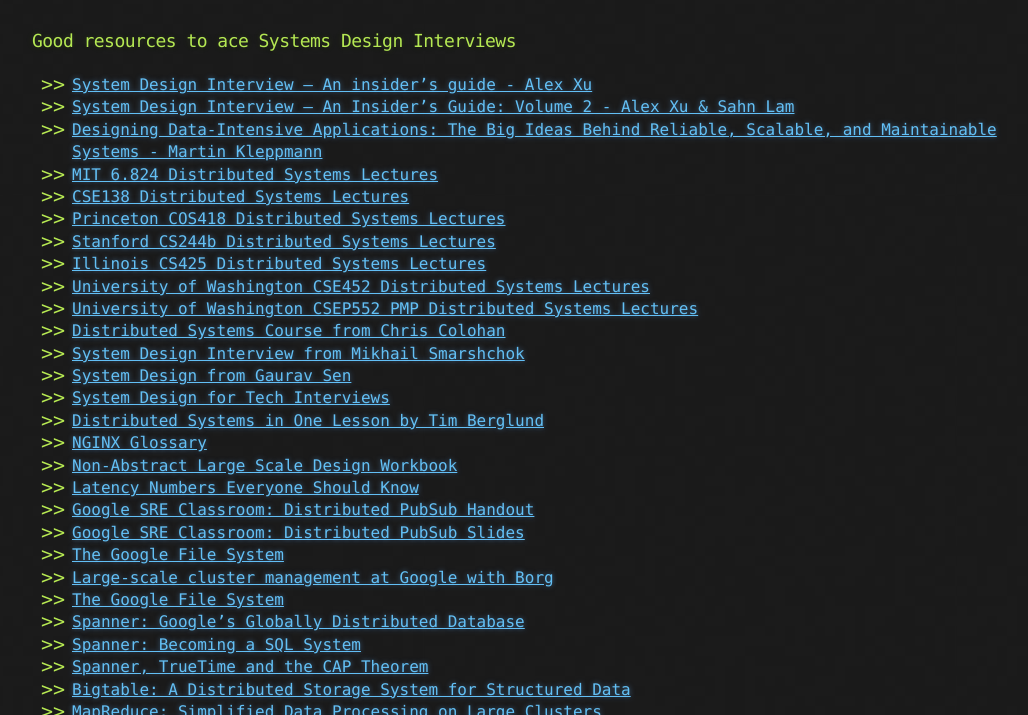
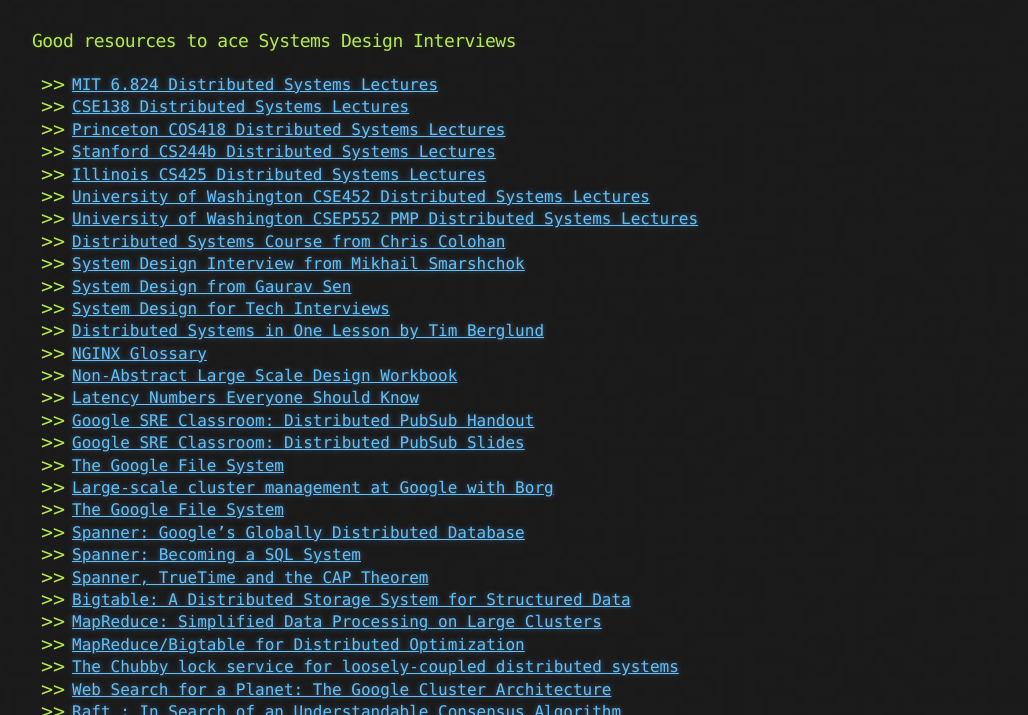
Before and after one commit to goodHunter27/serhatgiydiren.github.io, a Jekyll site: the page built from _posts/2020-01-22-helpful-resources-for-system-design-interviews.md, in a window 1280 px wide and 900 px high, scrolled down 684 px, cut to the strip 185-900 px from the top of the window. Shown: the whole strip, without its empty margins (108-1136 px from the left). Built offline with Jekyll 4.4.1, drawn with Linux system fonts in a browser that asks for light colours.

Commit message:
Update 2020-01-22-helpful-resources-for-system-design-interviews.md

```diff
--- a/_posts/2020-01-22-helpful-resources-for-system-design-interviews.md
+++ b/_posts/2020-01-22-helpful-resources-for-system-design-interviews.md
@@ -4,9 +4,7 @@
 ---
 
 ### Good resources to ace Systems Design Interviews
-* [System Design Interview – An insider's guide - Alex Xu](https://amzn.to/3vdVLXd){:target="_blank"}
-* [System Design Interview – An Insider's Guide: Volume 2 - Alex Xu & Sahn Lam](https://amzn.to/3RXzPcp){:target="_blank"}
-* [Designing Data-Intensive Applications: The Big Ideas Behind Reliable, Scalable, and Maintainable Systems - Martin Kleppmann](https://amzn.to/3veIM7w){:target="_blank"}
+
 * [MIT 6.824 Distributed Systems Lectures](https://www.youtube.com/playlist?list=PLrw6a1wE39_tb2fErI4-WkMbsvGQk9_UB){:target="_blank"}
 * [CSE138 Distributed Systems Lectures](https://www.youtube.com/playlist?list=PLNPUF5QyWU8O0Wd8QDh9KaM1ggsxspJ31){:target="_blank"}
 * [Princeton COS418 Distributed Systems Lectures](https://www.cs.princeton.edu/courses/archive/fall19/cos418/schedule.html){:target="_blank"}
```
